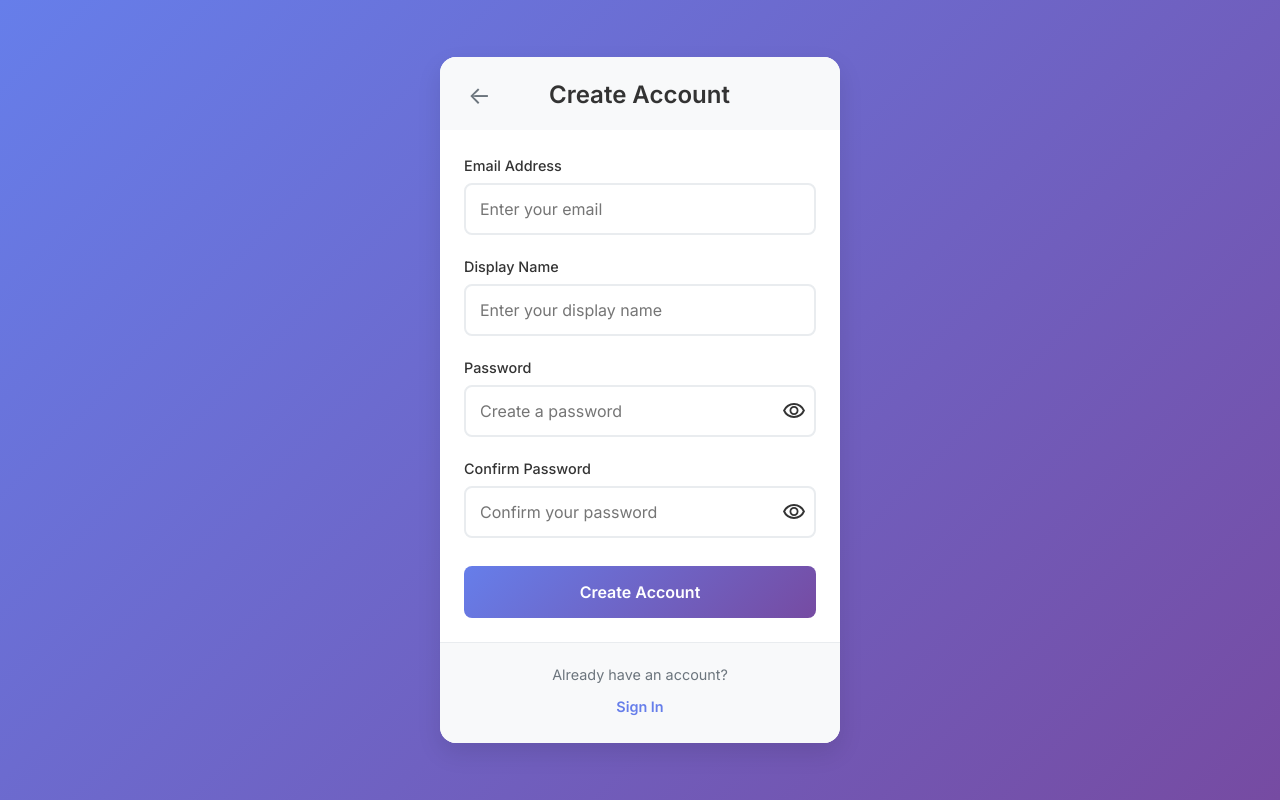
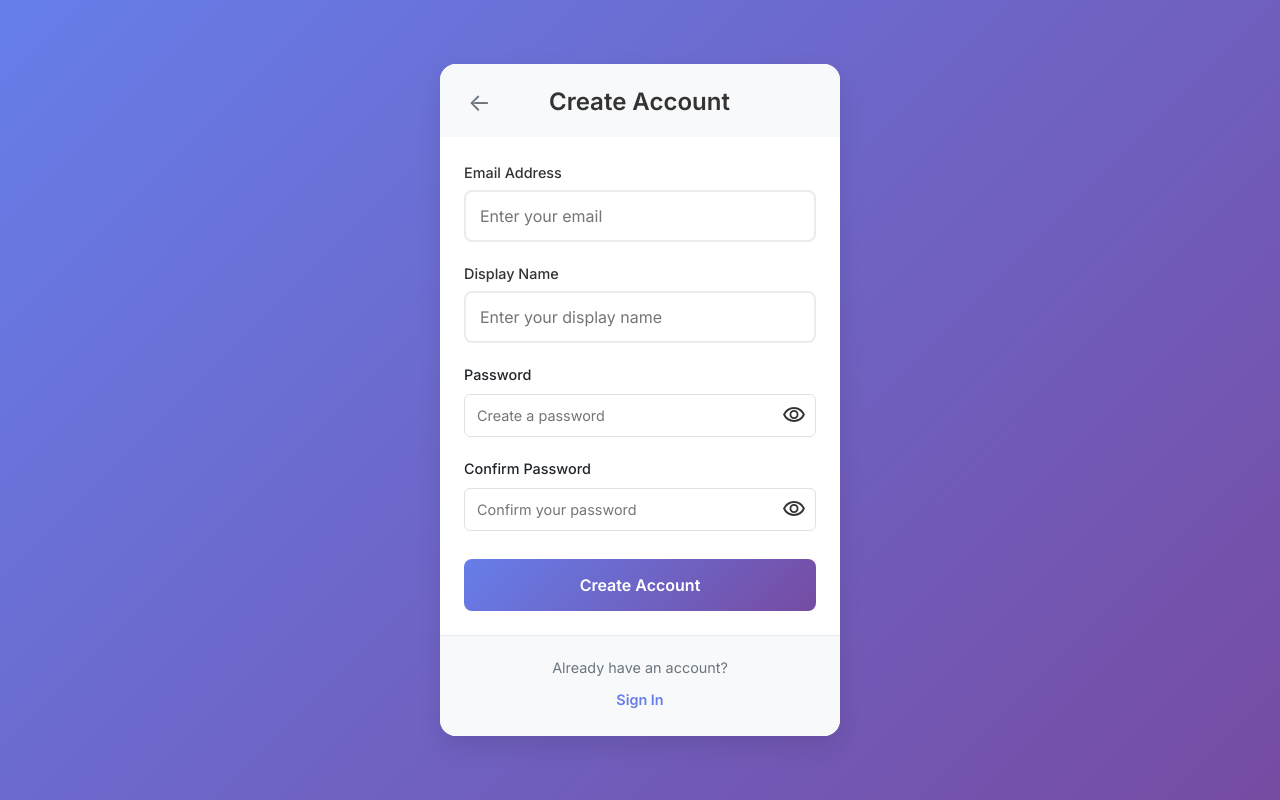
Before and after one commit to Jugendhackt/Ping-me-home, a SvelteKit app: page /register in a window 1280 px wide. Built offline with nearby package versions, Linux system fonts and the light colour scheme.

Commit message:
Refactor PasswordInput & allow hiding the password in profile page

```diff
--- /dev/null
+++ b/src/lib/components/PasswordInput.svelte
@@ -0,0 +1,104 @@
+<script lang="ts">
+	let { password = $bindable<string>(), isLoading, label, elementId, placeholder } = $props<{
+		password: string;
+		isLoading: boolean;
+        label: string;
+        elementId: string;
+        placeholder: string;
+	}>();
+
+	let showPassword = $state(false);
+</script>
+
+<div class="form-group">
+	<label for="{elementId}">{label}</label>
+	<div class="password-input-wrapper">
+		<input
+			id="{elementId}"
+			type={showPassword ? 'text' : 'password'}
+			bind:value={password}
+			placeholder={placeholder}
+			required
+			disabled={isLoading}
+		/>
+		<label class="toggle-password-label" for="toggle-{elementId}">
+			<span class="toggle-password-icon" style="display: flex; align-items: center;">
+				<svg
+					xmlns="http://www.w3.org/2000/svg"
+					height="24px"
+					viewBox="0 -960 960 960"
+					width="24px"
+					fill="#333"
+				>
+					{#if showPassword}
+						<path
+							d="m644-428-58-58q9-47-27-88t-93-32l-58-58q17-8 34.5-12t37.5-4q75 0 127.5 52.5T660-500q0 20-4 37.5T644-428Zm128 126-58-56q38-29 67.5-63.5T832-500q-50-101-143.5-160.5T480-720q-29 0-57 4t-55 12l-62-62q41-17 84-25.5t90-8.5q151 0 269 83.5T920-500q-23 59-60.5 109.5T772-302Zm20 246L624-222q-35 11-70.5 16.5T480-200q-151 0-269-83.5T40-500q21-53 53-98.5t73-81.5L56-792l56-56 736 736-56 56ZM222-624q-29 26-53 57t-41 67q50 101 143.5 160.5T480-280q20 0 39-2.5t39-5.5l-36-38q-11 3-21 4.5t-21 1.5q-75 0-127.5-52.5T300-500q0-11 1.5-21t4.5-21l-84-82Zm319 93Zm-151 75Z"
+						/>
+					{:else}
+						<path
+							d="M480-320q75 0 127.5-52.5T660-500q0-75-52.5-127.5T480-680q-75 0-127.5 52.5T300-500q0 75 52.5 127.5T480-320Zm0-72q-45 0-76.5-31.5T372-500q0-45 31.5-76.5T480-608q45 0 76.5 31.5T588-500q0 45-31.5 76.5T480-392Zm0 192q-146 0-266-81.5T40-500q54-137 174-218.5T480-800q146 0 266 81.5T920-500q-54 137-174 218.5T480-200Zm0-300Zm0 220q113 0 207.5-59.5T832-500q-50-101-144.5-160.5T480-720q-113 0-207.5 59.5T128-500q50 101 144.5 160.5T480-280Z"
+						/>
+					{/if}
+				</svg>
+			</span>
+		</label>
+		<input type="checkbox" id="toggle-{elementId}" bind:checked={showPassword} style="display: none;" />
+	</div>
+</div>
+
+<style>
+    .form-group {
+		display: flex;
+		flex-direction: column;
+		gap: 0.5rem;
+	}
+
+	.form-group label {
+		color: var(--text-primary);
+		font-size: 0.9rem;
+		font-weight: 500;
+	}
+
+	.form-group input {
+        width: 100%;
+		padding: 0.75rem;
+		border: 1px solid var(--border-color);
+		border-radius: 6px;
+		background: var(--bg-primary);
+		color: var(--text-primary);
+		font-size: 0.9rem;
+		transition: border-color 0.2s ease;
+	}
+
+	.form-group input:focus {
+		outline: none;
+		border-color: var(--accent-color);
+		box-shadow: 0 0 0 3px rgba(52, 152, 219, 0.1);
+	}
+
+	.form-group input:disabled {
+		opacity: 0.6;
+		cursor: not-allowed;
+	}
+
+    .password-input-wrapper {
+		position: relative;
+		display: flex;
+		align-items: center;
+	}
+	.password-input-wrapper input[type="password"],
+	.password-input-wrapper input[type="text"] {
+		flex: 1;
+		padding-right: 40px;
+	}
+	.toggle-password-label {
+		position: absolute;
+		right: 10px;
+		top: 50%;
+		transform: translateY(-50%);
+		display: flex;
+		align-items: center;
+		cursor: pointer;
+		user-select: none;
+	}
+</style>
--- a/src/lib/components/TogglePasswordIcon.svelte
+++ /dev/null
@@ -1,13 +0,0 @@
-<script lang="ts">
-    export let showPassword: boolean;
-</script>
-
-<span class="toggle-password-icon" style="display: flex; align-items: center;">
-    <svg xmlns="http://www.w3.org/2000/svg" height="24px" viewBox="0 -960 960 960" width="24px" fill="#333">
-        {#if showPassword}
-            <path d="m644-428-58-58q9-47-27-88t-93-32l-58-58q17-8 34.5-12t37.5-4q75 0 127.5 52.5T660-500q0 20-4 37.5T644-428Zm128 126-58-56q38-29 67.5-63.5T832-500q-50-101-143.5-160.5T480-720q-29 0-57 4t-55 12l-62-62q41-17 84-25.5t90-8.5q151 0 269 83.5T920-500q-23 59-60.5 109.5T772-302Zm20 246L624-222q-35 11-70.5 16.5T480-200q-151 0-269-83.5T40-500q21-53 53-98.5t73-81.5L56-792l56-56 736 736-56 56ZM222-624q-29 26-53 57t-41 67q50 101 143.5 160.5T480-280q20 0 39-2.5t39-5.5l-36-38q-11 3-21 4.5t-21 1.5q-75 0-127.5-52.5T300-500q0-11 1.5-21t4.5-21l-84-82Zm319 93Zm-151 75Z"/>
-        {:else}
-            <path d="M480-320q75 0 127.5-52.5T660-500q0-75-52.5-127.5T480-680q-75 0-127.5 52.5T300-500q0 75 52.5 127.5T480-320Zm0-72q-45 0-76.5-31.5T372-500q0-45 31.5-76.5T480-608q45 0 76.5 31.5T588-500q0 45-31.5 76.5T480-392Zm0 192q-146 0-266-81.5T40-500q54-137 174-218.5T480-800q146 0 266 81.5T920-500q-54 137-174 218.5T480-200Zm0-300Zm0 220q113 0 207.5-59.5T832-500q-50-101-144.5-160.5T480-720q-113 0-207.5 59.5T128-500q50 101 144.5 160.5T480-280Z"/>
-        {/if}
-    </svg>
-</span>
--- a/src/routes/register/+page.svelte
+++ b/src/routes/register/+page.svelte
@@ -1,12 +1,9 @@
 <script lang="ts">
 	import { goto } from '$app/navigation';
-	import TogglePasswordIcon from '$lib/components/TogglePasswordIcon.svelte';
-	import { onMount } from 'svelte';
+	import PasswordInput from '$lib/components/PasswordInput.svelte';
 
 	let email = $state('');
 	let password = $state('');
-	let showPassword = $state(false);
-	let showConfirmPassword = $state(false);
 	let confirmPassword = $state('');
 	let displayName = $state('');
 	let isLoading = $state(false);
@@ -139,41 +136,21 @@
 				/>
 			</div>
 
-			<div class="form-group">
-				<label for="password">Password</label>
-				<div class="password-input-wrapper">
-					<input
-						id="password"
-						type={showPassword ? 'text' : 'password'}
-						bind:value={password}
-						placeholder="Create a password"
-						required
-						disabled={isLoading}
-					/>
-					<label class="toggle-password-label" for="togglePassword">
-						<TogglePasswordIcon showPassword={showPassword} />
-					</label>
-					<input type="checkbox" id="togglePassword" bind:checked={showPassword} style="display: none;" />
-				</div>
-			</div>
+			<PasswordInput
+				bind:password={password}
+				isLoading={isLoading}
+				label="Password"
+				elementId="password"
+				placeholder="Create a password"
+			/>
 
-			<div class="form-group">
-				<label for="confirmPassword">Confirm Password</label>
-				<div class="password-input-wrapper">
-					<input
-						id="confirmPassword"
-						type={showConfirmPassword ? 'text' : 'password'}
-						bind:value={confirmPassword}
-						placeholder="Confirm your password"
-						required
-						disabled={isLoading}
-					/>
-					<label class="toggle-password-label" for="toggleConfirmPassword">
-						<TogglePasswordIcon showPassword={showConfirmPassword} />
-					</label>
-					<input type="checkbox" id="toggleConfirmPassword" bind:checked={showConfirmPassword} style="display: none;" />
-				</div>
-			</div>
+			<PasswordInput
+				bind:password={confirmPassword}
+				isLoading={isLoading}
+				label="Confirm Password"
+				elementId="confirmPassword"
+				placeholder="Confirm your password"
+			/>
 
 			<button type="submit" class="register-btn" disabled={isLoading}>
 				{isLoading ? 'Creating Account...' : 'Create Account'}
@@ -255,7 +232,7 @@
 		border: 1px solid #fcc;
 	}
 
-	.form-group {
+	:global(.register-container .form-group) {
 		margin-bottom: 20px;
 	}
 
@@ -353,25 +330,4 @@
 			font-size: 1.3rem;
 		}
 	}
-
-	.password-input-wrapper {
-		position: relative;
-		display: flex;
-		align-items: center;
-	}
-	.password-input-wrapper input[type="password"],
-	.password-input-wrapper input[type="text"] {
-		flex: 1;
-		padding-right: 40px;
-	}
-	.toggle-password-label {
-		position: absolute;
-		right: 10px;
-		top: 50%;
-		transform: translateY(-50%);
-		display: flex;
-		align-items: center;
-		cursor: pointer;
-		user-select: none;
-	}
 </style>
```
Also changed, not shown: src/routes/app/profile/+page.svelte (+16 -27 lines), src/routes/login/+page.svelte (+10 -21 lines).
